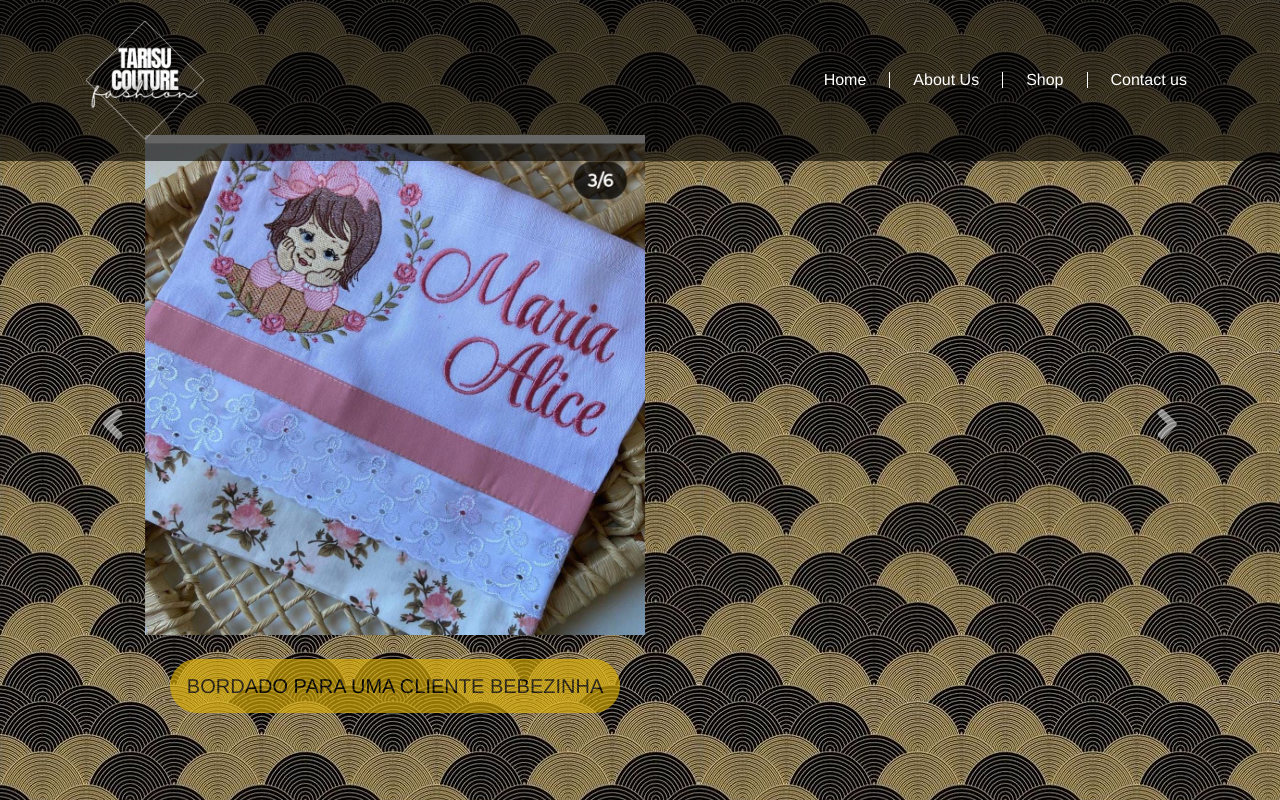
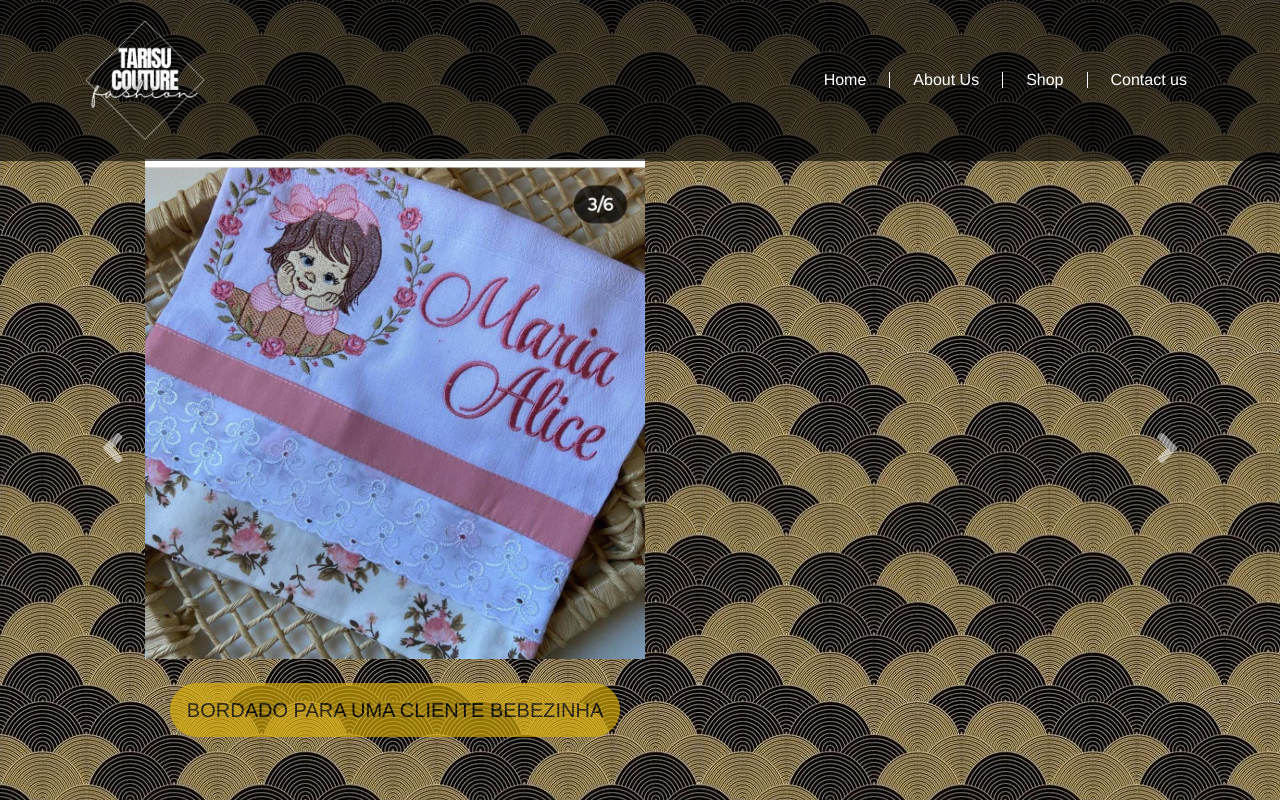
Before and after one commit to thsagacity/tarisu-couture, a plain HTML site: page index.html in a window 1280 px wide. Drawn offline with nearby package versions, Linux system fonts and the light colour scheme.

Commit message:
Update index.html

```diff
--- a/index.html
+++ b/index.html
@@ -53,7 +53,7 @@
             </div>
         </nav>
     </header> <!-- fim do cabeçalho -->
-    <section id="home" class="d-flex mt-4"> <!-- inicio da home -->
+    <section id="home" class="d-flex mt-5"> <!-- inicio da home -->
         <div class="container align-self-center"> <!-- container -->
             <div class="row">
                 <div class="col-md-12 capa">
```
